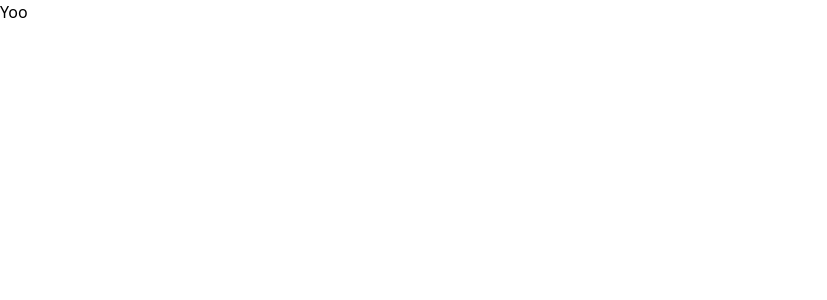
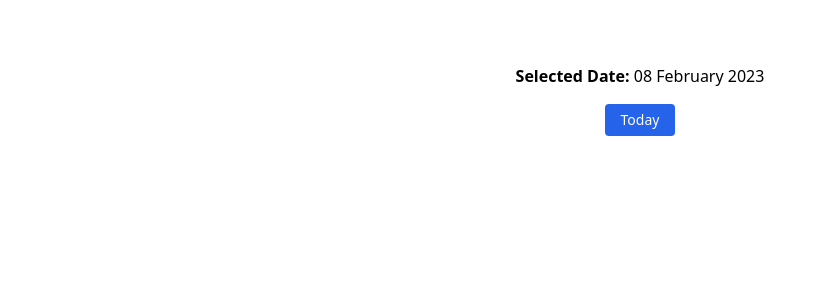
Before and after one commit to ahsanali17/Calendar, a React (Vite) app in the folder frontend/: page / in a window 1280 px wide. Shown: the top 300 px of the page, without its empty margins (0-827 px from the left). Built offline with nearby package versions, Linux system fonts and the light colour scheme.

Commit message:
added serveral packages and components, will begin putting things together later today

```diff
--- a/frontend/src/App.tsx
+++ b/frontend/src/App.tsx
@@ -1,10 +1,27 @@
-function App() {
+import { format } from "date-fns";
+import { useState } from "react";
+import {Calendar} from "./components/Calendar/index";
+import Button from "./components/Button/Button";
+
+const App = () => {
+  const [currentDate, setCurrentDate] = useState(new Date());
+
+  const handleSetToday = () => setCurrentDate(new Date());
 
   return (
-    <div>
-      <h1>Yoo</h1>
+    <div className="mt-16 flex flex-col items-center gap-8">
+      <div className="flex flex-col items-center gap-4">
+        <p>
+          <strong>Selected Date: </strong>
+          {format(currentDate, "dd LLLL yyyy")}
+        </p>
+
+        <Button onClick={handleSetToday}>Today</Button>
+      </div>
+
+      <Calendar />
     </div>
-  )
-}
+  );
+};
 
-export default App
+export default App;
--- /dev/null
+++ b/frontend/src/components/Button/Button.tsx
@@ -0,0 +1,20 @@
+import clsx from "clsx";
+
+interface Props extends React.PropsWithChildren {
+  onClick?: () => void;
+  className?: string;
+}
+
+const Button: React.FC<Props> = ({ onClick, className, children }) => (
+  <button
+    onClick={onClick}
+    className={clsx(
+      "text-white bg-blue-600 active:bg-blue-700 text-sm px-4 py-1.5 rounded",
+      className
+    )}
+  >
+    {children}
+  </button>
+);
+
+export default Button;
--- /dev/null
+++ b/frontend/src/components/Calendar/Calendar.tsx
@@ -0,0 +1,33 @@
+import {
+ add,
+ differenceInDays,
+ endOfMonth,
+ format,
+ setDate,
+ startOfMonth,
+ sub,
+} from "date-fns";
+
+import Cell from "./Cell";
+import { getMonth } from "../../utils/calendar";
+
+
+const Calendar = () => {
+ const calendarMonths = getMonth();
+ console.log(calendarMonths)
+
+ return (
+  <>
+   <div className="h-screen flex flex-columns">
+    {/* <CalendarHeader /> */}
+    <div className="flex flex-1">
+     {/* <Sidebar /> */}
+     {/* <Month /> */}
+    </div>
+
+   </div>
+  </>
+ )
+};
+
+export default Calendar;
--- /dev/null
+++ b/frontend/src/components/Calendar/CalendarHeader/CalendarHeader.tsx
@@ -0,0 +1,7 @@
+import React from 'react'
+
+export default function CalendarHeader() {
+  return (
+    <div>CalendarHeader</div>
+  )
+}
--- /dev/null
+++ b/frontend/src/components/Calendar/index.ts
@@ -0,0 +1,2 @@
+export { default as Calendar } from './Calendar'
+export { default as CalendarHeader } from './CalendarHeader/CalendarHeader'
--- /dev/null
+++ b/frontend/src/components/Sidebar/Sidebar.tsx
@@ -0,0 +1,7 @@
+import React from 'react'
+
+export default function Sidebar() {
+  return (
+    <div>Sidebar</div>
+  )
+}
--- /dev/null
+++ b/frontend/src/components/Sidebar/index.ts
@@ -0,0 +1 @@
+export { default as Sidebar } from './Sidebar'
--- a/frontend/src/main.tsx
+++ b/frontend/src/main.tsx
@@ -1,10 +1,7 @@
-import React from 'react'
 import ReactDOM from 'react-dom/client'
 import App from './App'
 import './index.css'
 
 ReactDOM.createRoot(document.getElementById('root') as HTMLElement).render(
-  <React.StrictMode>
     <App />
-  </React.StrictMode>,
 )
--- /dev/null
+++ b/frontend/src/utils/calendar.ts
@@ -0,0 +1,17 @@
+import dayjs from 'dayjs';
+
+export function getMonth(month: number = dayjs().month()) {
+ const year: number  = dayjs().year();
+
+ const fristDayOfTheMonth = dayjs(new Date(year, month, 1)).day();
+
+ let currentMonthCounter = 0 - fristDayOfTheMonth;
+ const daysMatrix = new Array(5).fill([]).map(() => {
+  return new Array(7).fill(null).map(() => {
+   currentMonthCounter++;
+   return dayjs(new Date(year, month, currentMonthCounter));
+  })
+ })
+
+ return daysMatrix;
+}
--- a/frontend/tailwind.config.cjs
+++ b/frontend/tailwind.config.cjs
@@ -3,9 +3,15 @@ module.exports = {
   content: [
     "./index.html",
     "./src/**/*.{js,ts,jsx,tsx}",
+    "./public/index.html"
   ],
   theme: {
     extend: {},
   },
-  plugins: [],
+  variants: {
+    extend: {},
+  },
+  plugins: [
+    require('@tailwindcss/forms')
+  ],
 }
```
Also changed, not shown: frontend/package.json (+7 -1 lines), frontend/src/index.css (+0 -71 lines).
